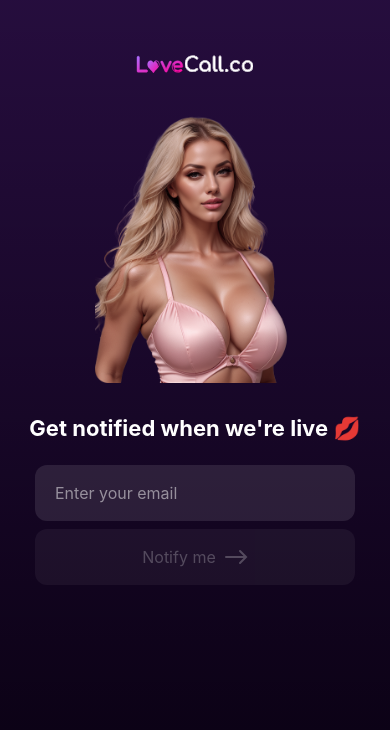
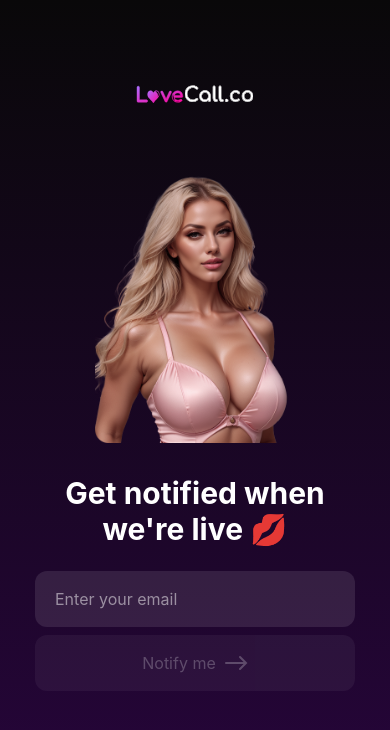
Before and after one commit to lovecallco/comingsoon, a plain HTML site: page index.html in a window 390 px wide. Drawn offline with Linux system fonts and the light colour scheme.

Commit message:
fixed text stacked

```diff
--- a/index.html
+++ b/index.html
@@ -3,6 +3,7 @@
 <html lang="en">
 <head>
   <meta charset="UTF-8" />
+  <meta name="theme-color" content="#090809" />
   <meta name="viewport" content="width=device-width, initial-scale=1.0" />
   <title>Coming Soon</title>
   <style>
@@ -147,7 +148,7 @@
 
     @media (max-width: 768px) {
       body {
-        background: linear-gradient(180deg, rgba(26, 0, 51, 0.95) 0%, rgba(8, 0, 16, 1) 100%);
+        background: linear-gradient(to bottom, #090809, #28053D);
       }
 
       .container {
@@ -184,7 +185,7 @@
     .logo2 {
       width: 120px; /* Slightly smaller */
       height: auto;
-      margin: 30px auto;
+      margin: 60px auto;
     }
 
     .image-section2 {
@@ -208,11 +209,12 @@
 
 
     .title2 {
-      font-size: 22px; /* Slightly smaller */
+      font-size: 30px; /* Slightly smaller */
       margin-top: 20px;
       color: white;
       line-height: 1.2;
       text-align: center;
+      max-width: 300px;
     }
 
     .form-group2 {
```
